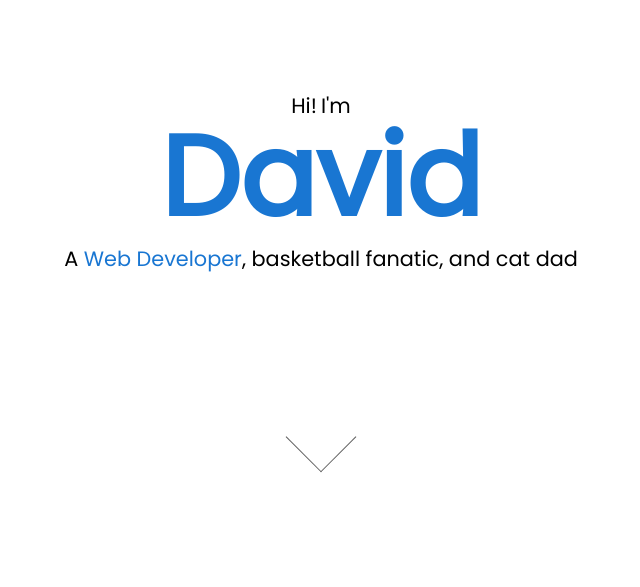
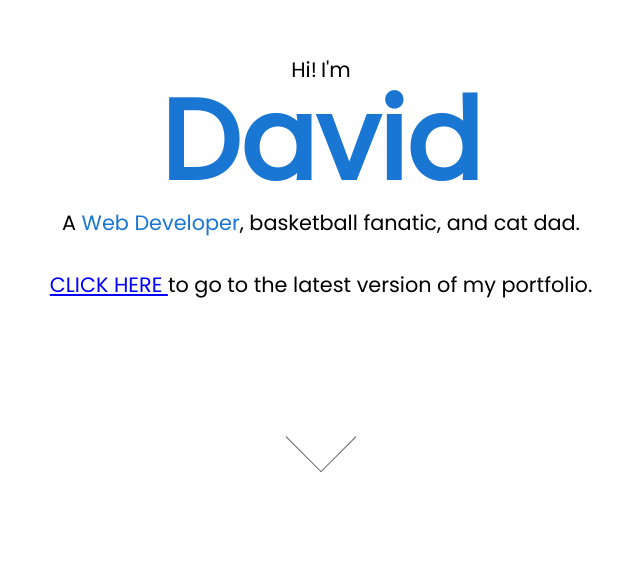
Before and after one commit to hoopslam/portfolio, a Next.js app: page / in a window 1280 px wide. Shown: the part 213-800 px from the top of the page, without its empty margins (319-959 px from the left). Built offline with nearby package versions, Linux system fonts and the light colour scheme.

Commit message:
updated link to latest version

```diff
--- a/components/sections/Header.jsx
+++ b/components/sections/Header.jsx
@@ -20,7 +20,11 @@ const Header = () => {
 				</Fade>
 				<Fade bottom delay={2500} duration={1200}>
 					<p className={styles.description}>
-						A <span className={styles.sub}> Web Developer</span>, basketball fanatic, and cat dad
+						A <span className={styles.sub}> Web Developer</span>, basketball fanatic,
+						and cat dad.
+					</p>
+					<p>
+						<a href='https://devcho.com' style={{textDecoration: "underline", color: "blue"}}>CLICK HERE </a> to go to the latest version of my portfolio.
 					</p>
 				</Fade>
 			</div>
```
